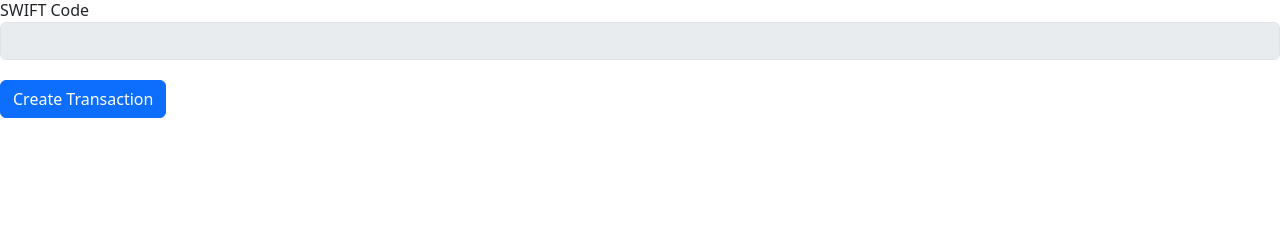
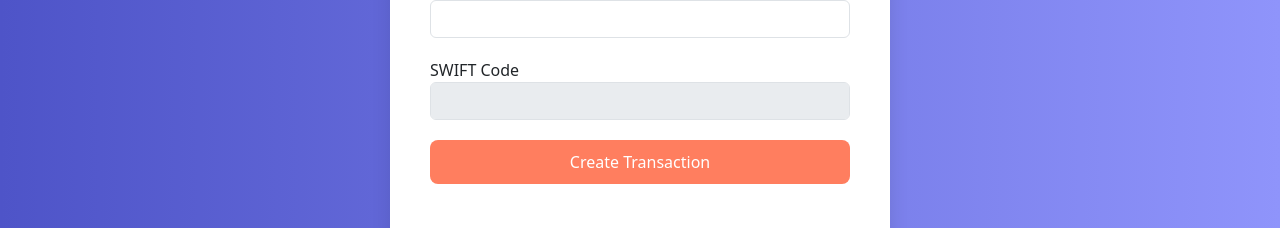
Before and after one commit to ST10055763/APDS7311-POE-KO, a React (Create React App) app in the folder frontend/: page /transaction-page in a window 1280 px wide. Shown: the part 618-846 px from the top of the page. Before the commit the page ends 800 px from the top, so only its background shows below. Built offline with nearby package versions, Linux system fonts and the light colour scheme; no server answers.

Commit message:
updated transactionpage frontend

```diff
--- /dev/null
+++ b/frontend/src/components/TransactionPage.css
@@ -0,0 +1,73 @@
+/* TransactionPage.css */
+
+.transaction-container {
+    display: flex;
+    justify-content: center;
+    align-items: center;
+    min-height: 100vh; /* Minimum height of the viewport */
+    background: linear-gradient(to right, #4e54c8, #8f94fb);
+    padding: 20px;
+    overflow-y: auto; /* Allow vertical scrolling if needed */
+}
+
+.form-container {
+    background-color: white;
+    border-radius: 15px;
+    padding: 40px;
+    box-shadow: 0 4px 20px rgba(0, 0, 0, 0.1);
+    width: 100%;
+    max-width: 500px;
+    transition: transform 0.3s ease;
+    overflow: hidden; /* Prevent any content overflow within the form */
+}
+
+.form-container:hover {
+    transform: scale(1.02);
+}
+
+h3 {
+    margin-bottom: 20px;
+    color: #333;
+}
+
+.form-group {
+    margin-bottom: 20px;
+}
+
+input, select {
+    width: 100%;
+    padding: 10px;
+    border-radius: 8px;
+    border: 1px solid #ccc;
+    font-size: 16px;
+}
+
+input[type="submit"] {
+    background-color: #ff7e5f;
+    color: white;
+    border: none;
+    padding: 10px 20px;
+    border-radius: 8px;
+    cursor: pointer;
+    transition: background-color 0.3s ease;
+}
+
+input[type="submit"]:hover {
+    background-color: #e76f55;
+}
+
+/* Responsive styles for smaller screens */
+@media (max-width: 600px) {
+    .form-container {
+        padding: 20px; /* Reduce padding on smaller screens */
+    }
+
+    input, select {
+        font-size: 14px; /* Adjust font size for smaller screens */
+        padding: 8px;
+    }
+
+    input[type="submit"] {
+        padding: 8px 16px;
+    }
+}
--- a/frontend/src/components/TransactionPage.js
+++ b/frontend/src/components/TransactionPage.js
@@ -1,14 +1,6 @@
 import React, { useEffect, useState } from "react";
 import { useNavigate } from "react-router-dom";
-
-// const name = localStorage.getItem("name");
-// const accnum = localStorage.getItem("accountnumber");
-
-// Assuming you have user information stored in localStorage
-// const user = {
-//     name: localStorage.getItem("name"), // Retrieve first name from local storage
-//     accnum: localStorage.getItem("accountnumber")
-// };
+import './TransactionPage.css'; // Import your CSS file
 
 export default function TransactionPage() {
     const [form, setForm] = useState({
@@ -119,7 +111,8 @@ export default function TransactionPage() {
     }
 
     return (
-        <div>
+        <div className="transaction-container">
+            <div className="form-container">
                 <h3>Create Transaction</h3>
                 <form onSubmit={onSubmit}>
                     <div className="form-group">
@@ -176,7 +169,6 @@ export default function TransactionPage() {
                             className="form-control"
                             id="paymentprovider"
                             value={"SWIFT"}
-                        onChange={(e) => updateForm({ paymentprovider: e.target.value })}
                             disabled
                         />
                     </div>
@@ -207,7 +199,6 @@ export default function TransactionPage() {
                             className="form-control"
                             id="swiftcode"
                             value={form.swiftcode}
-                        onChange={(e) => updateForm({ swiftcode: e.target.value })}
                             disabled
                         />
                     </div>
@@ -219,8 +210,7 @@ export default function TransactionPage() {
                         />
                     </div>
                 </form>
-
-
+            </div>
         </div>
     );
 }
```
Lines whose indentation alone changed are shown as unchanged.
